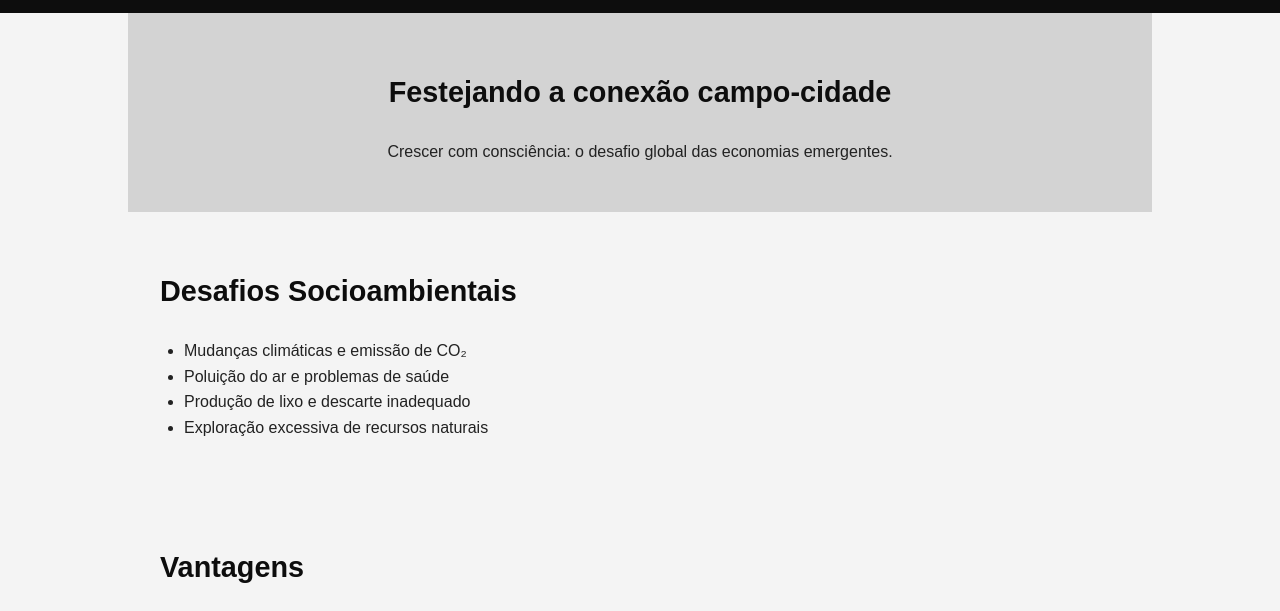
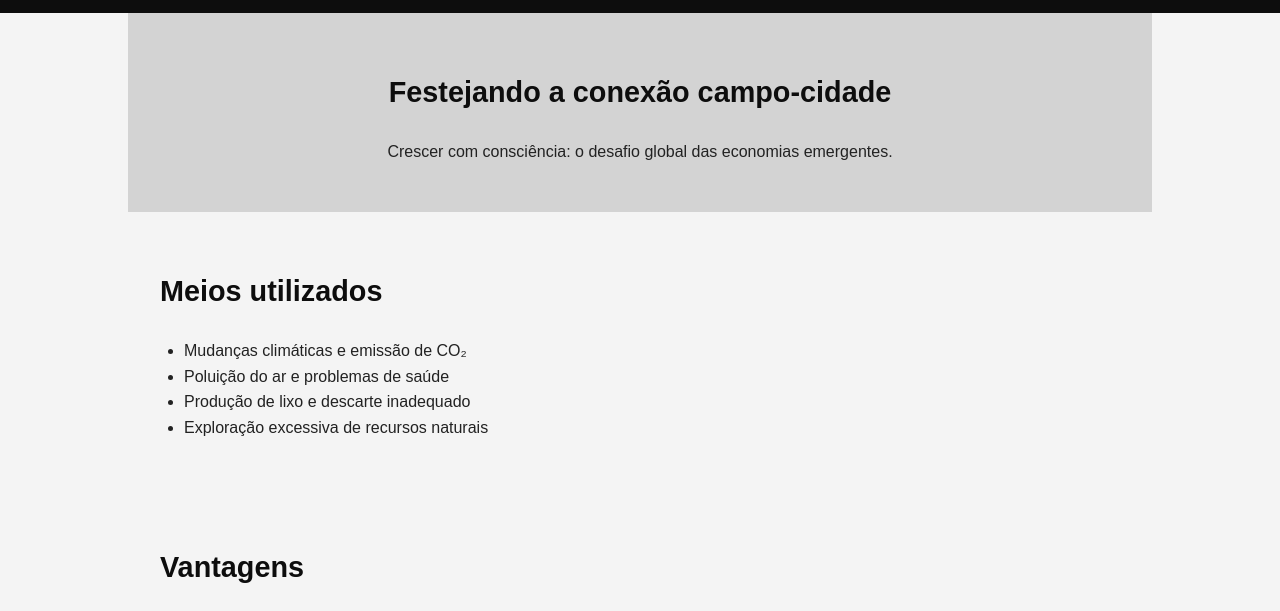
Before and after one commit to Reginaldo79/Agrinho-2025, a plain HTML site: page index.html in a window 1280 px wide. Shown: the part 112-723 px from the top of the page. Drawn offline with Linux system fonts and the light colour scheme.

Commit message:
Update index.html

```diff
--- a/index.html
+++ b/index.html
@@ -26,7 +26,7 @@
   </section>
 
   <section id="desafios">
-    <h2>Desafios Socioambientais</h2>
+    <h2>Meios utilizados</h2>
     <ul>
       <li>Mudanças climáticas e emissão de CO₂</li>
       <li>Poluição do ar e problemas de saúde</li>
```
